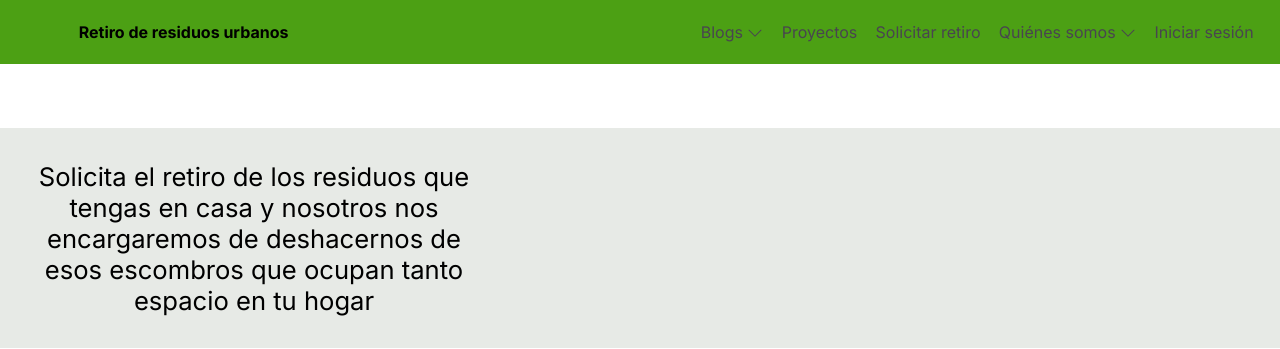
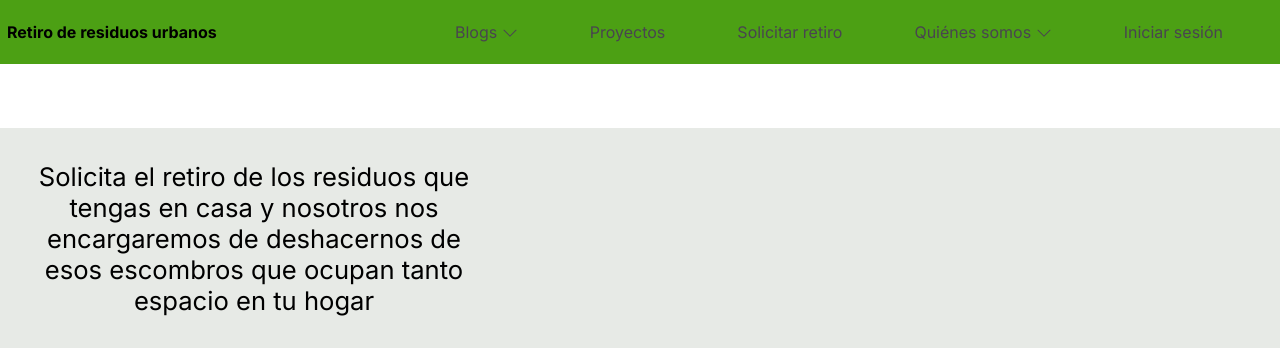
Before and after one commit to Gapprrin/Proyecto_CF, a Django app: page / in a window 1280 px wide; the page is wider, and only the part inside the window is pictured. Shown: the top 349 px of that part. Run offline with Django 5.2, Linux system fonts and the light colour scheme.

Commit message:
update plantilla LD CB

```diff
--- a/core/static/css/plantilla.css
+++ b/core/static/css/plantilla.css
@@ -23,9 +23,7 @@ body{
 
 header{
     display: flex;
-    flex-direction: column;
     justify-content: center;
-    width: 108%;
     height: 4rem;
     background-color: var(--back-solid-color);
 }
@@ -34,6 +32,7 @@ header{
     display: flex;
     flex-direction: row;
     justify-content: space-around;
+    width: 100%;
 }
 
 .titulo{
@@ -47,7 +46,7 @@ header{
 
 .links{
     display: flex;
-    width: 40%;
+    width: 60%;
     height: 100%;
     align-items: center;
     justify-content: center;
```
